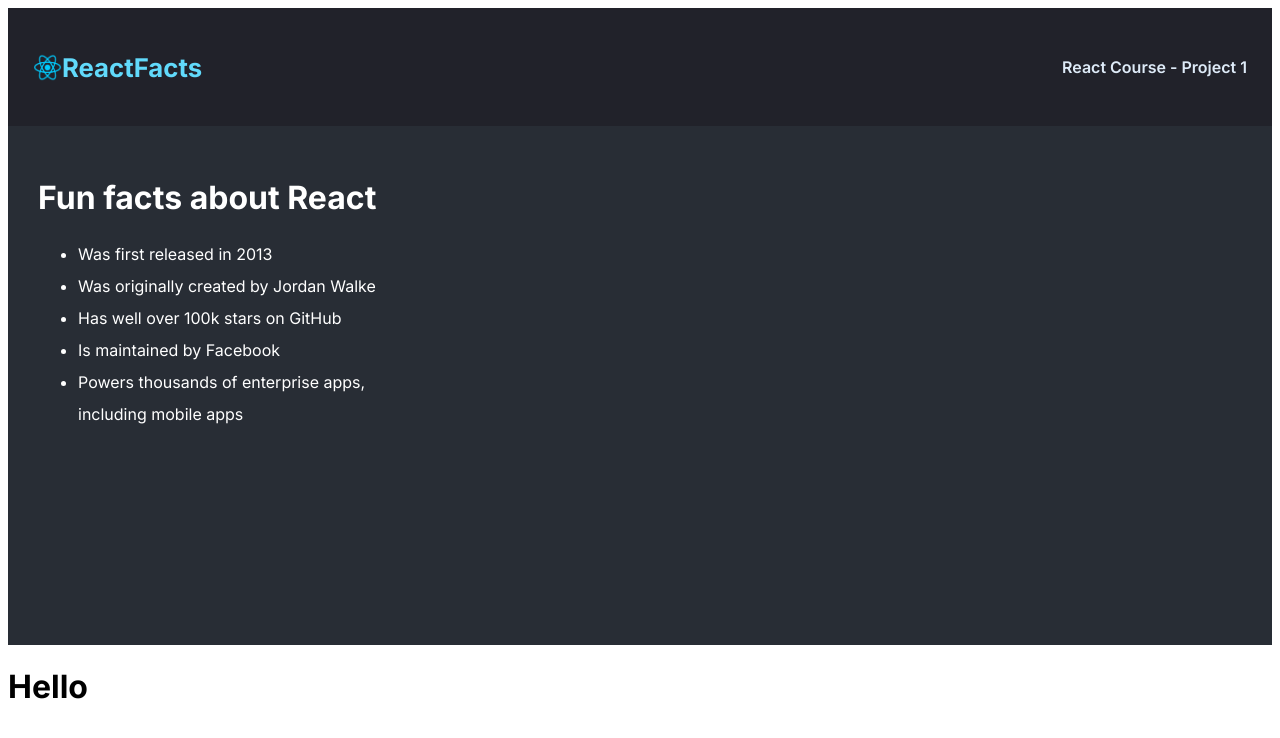
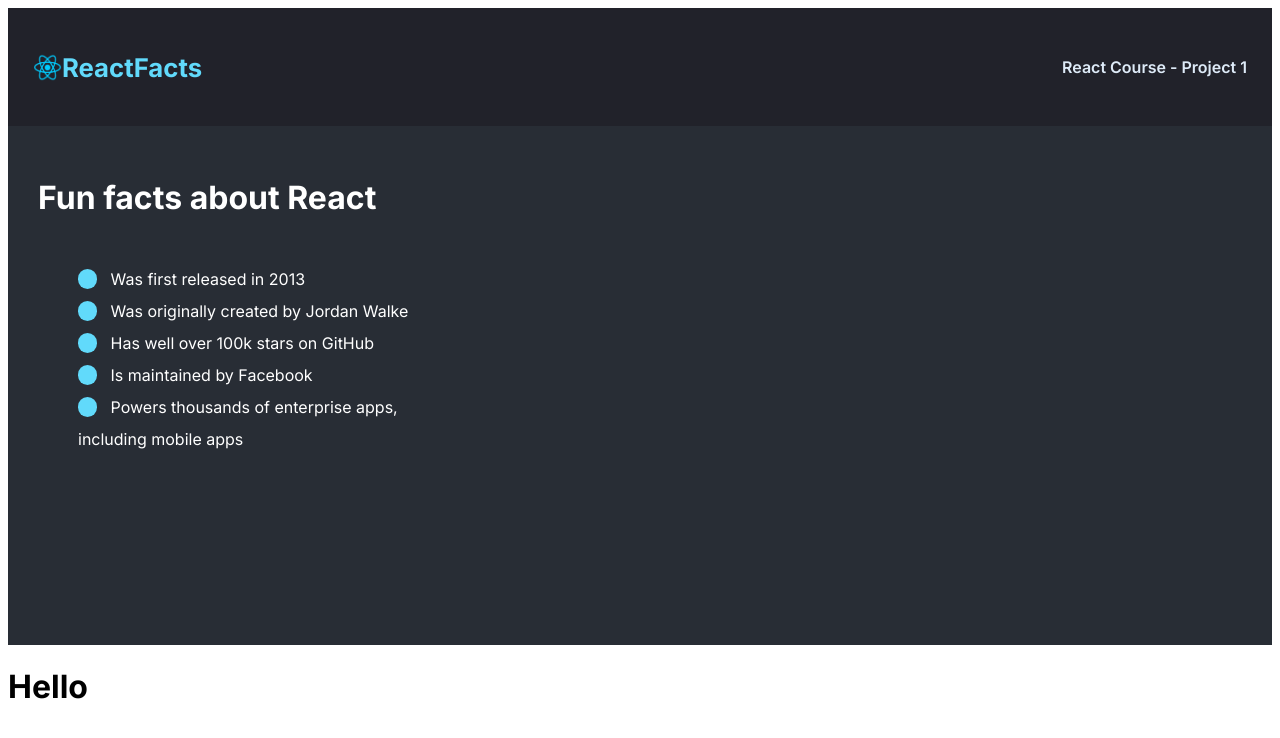
Before and after one commit to cwatersaudio/Scrimba---IntroReact, a React (Vite) app in the folder ReactInfoPage/ReactInfoPage/: page / in a window 1280 px wide. Shown: the top 738 px of the page. Built offline with nearby package versions, Linux system fonts and the light colour scheme.

Commit message:
working on the fact bullets

```diff
--- a/ReactInfoPage/ReactInfoPage/src/App.css
+++ b/ReactInfoPage/ReactInfoPage/src/App.css
@@ -51,12 +51,28 @@ h4 {
   font-size: 16px;
 }
 
+#fact-list {
+  margin-top: 46px;
+  /* display:flex; */
+  align-items: center;
+}
+
 #facts-content ul  {
   font-weight: 400;
   line-height: 200%;
+  list-style: none;
+
 }
 
 .list-item {
   padding: 20px auto;
 
 }
+
+li::before {
+  content: "";
+  background: #61DAFB;
+  border-radius: 1ch;
+  padding-inline: 9.60px;
+  margin-inline-end: 13.39px;
+}
--- a/ReactInfoPage/ReactInfoPage/src/components/MainPage.jsx
+++ b/ReactInfoPage/ReactInfoPage/src/components/MainPage.jsx
@@ -24,6 +24,14 @@ const MainPage = () => {
         <div id="facts-container">
             <div id="facts-content">
                 <h1>Fun facts about React</h1>
+                 <div id="fact-list">
+                     {/* <svg xmlns="http://www.w3.org/2000/svg" width="10" height="161" viewBox="0 0 10 161" fill="none">
+                        <circle cx="4.80333" cy="4.80333" r="4.80333" fill="#61DAFB"/>
+                        <circle cx="4.80333" cy="43.8033" r="4.80333" fill="#61DAFB"/>
+                        <circle cx="4.80333" cy="80.8033" r="4.80333" fill="#61DAFB"/>
+                        <circle cx="4.80333" cy="117.803" r="4.80333" fill="#61DAFB"/>
+                        <circle cx="4.80333" cy="155.803" r="4.80333" fill="#61DAFB"/>
+                    </svg> */}
                     <ul>
                         <li ClassName="list-item"><span>Was first released in 2013</span></li>
                         <li ClassName="list-item"><span>Was originally created by Jordan Walke</span></li>
@@ -31,6 +39,8 @@ const MainPage = () => {
                         <li ClassName="list-item"><span>Is maintained by Facebook</span></li>
                         <li ClassName="list-item"><span>Powers thousands of enterprise apps, <br></br>including mobile apps</span></li>
                     </ul>
+
+                </div>
             </div>
         </div>
         </>
```
Lines whose indentation alone changed are shown as unchanged.
